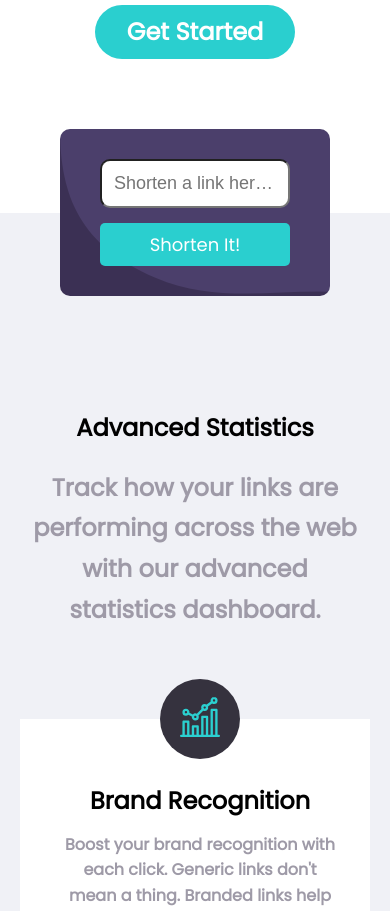
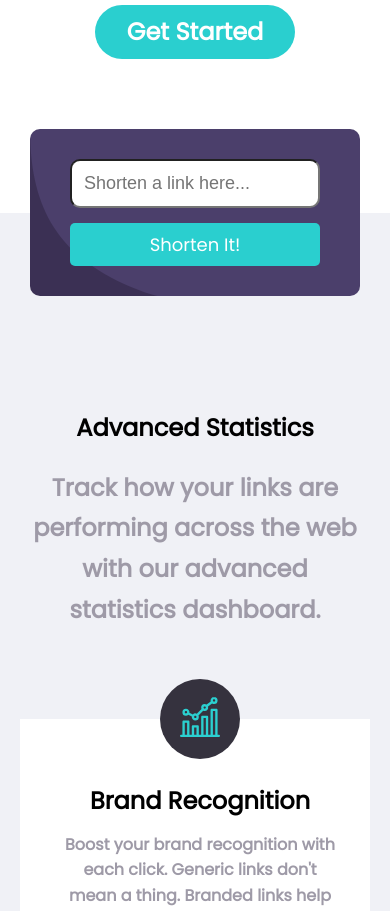
Before and after one commit to hoangviet1993/url-shortener, a React (Create React App) app: page / in a window 390 px wide. Shown: the part 960-1871 px from the top of the page. Built offline with nearby package versions, Linux system fonts and the light colour scheme.

Commit message:
Reduce padding and marin on mobile

```diff
--- a/src/components/Sections/ShortenDemo/ShortenDemo.css
+++ b/src/components/Sections/ShortenDemo/ShortenDemo.css
@@ -24,6 +24,7 @@
 
 @media screen and (max-width: 600px) {
   .violet-container {
+    margin: 0 30px;
     background-image: url("bg-shorten-mobile.svg");
   }
 }
--- a/src/components/Sections/ShortenedLinks/ShortenedLinks.css
+++ b/src/components/Sections/ShortenedLinks/ShortenedLinks.css
@@ -2,3 +2,9 @@
   padding: 0 60px;
   background-color: #F0F1F6;
 }
+
+@media screen and (max-width: 600px) {
+  .shortened-links-container {
+    padding: 0 30px;
+  }
+}
```
